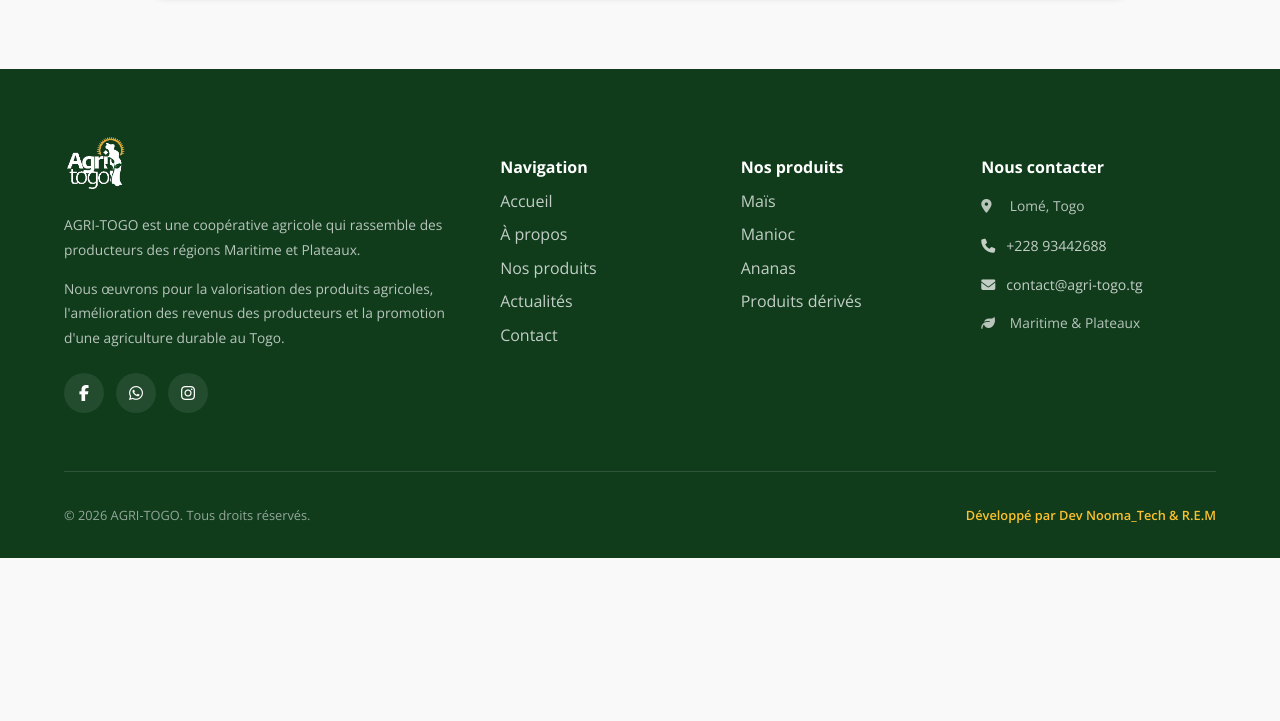
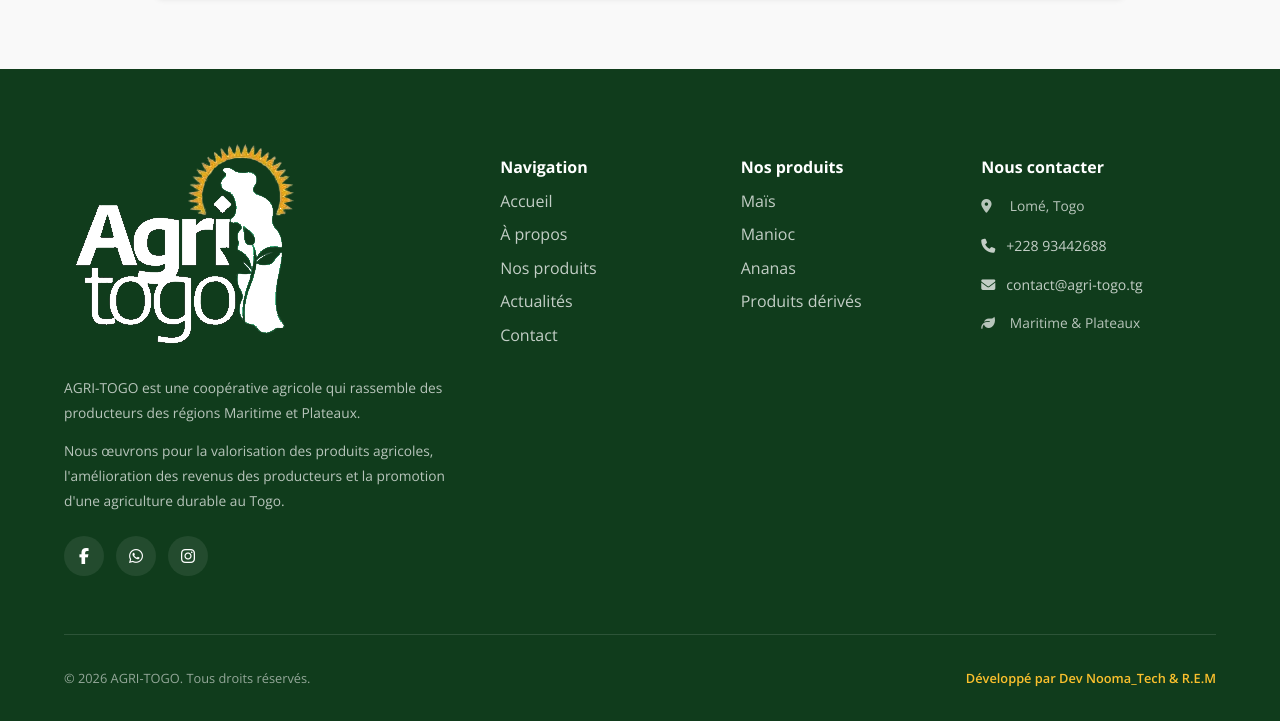
Before and after one commit to noumanetchassama02/Agri_Togo, a plain HTML site: page actualites.html in a window 1280 px wide. Shown: the part 844-1565 px from the top of the page. Before the commit the page ends 1402 px from the top, so only its background shows below. Drawn offline with nearby package versions, Linux system fonts and the light colour scheme.

Commit message:
mise a jour des actualités.html

```diff
--- a/actualites.html
+++ b/actualites.html
@@ -108,7 +108,9 @@
         <div class="footer-col footer-about">
           <a href="index.html" class="footer-logo">
 
-            <div class="image2">
+
+
+            <div class="image3">
               <img src="images/logo_blanc.png" alt="Logo AGRI-TOGO" />
             </div>
           </a>
```
